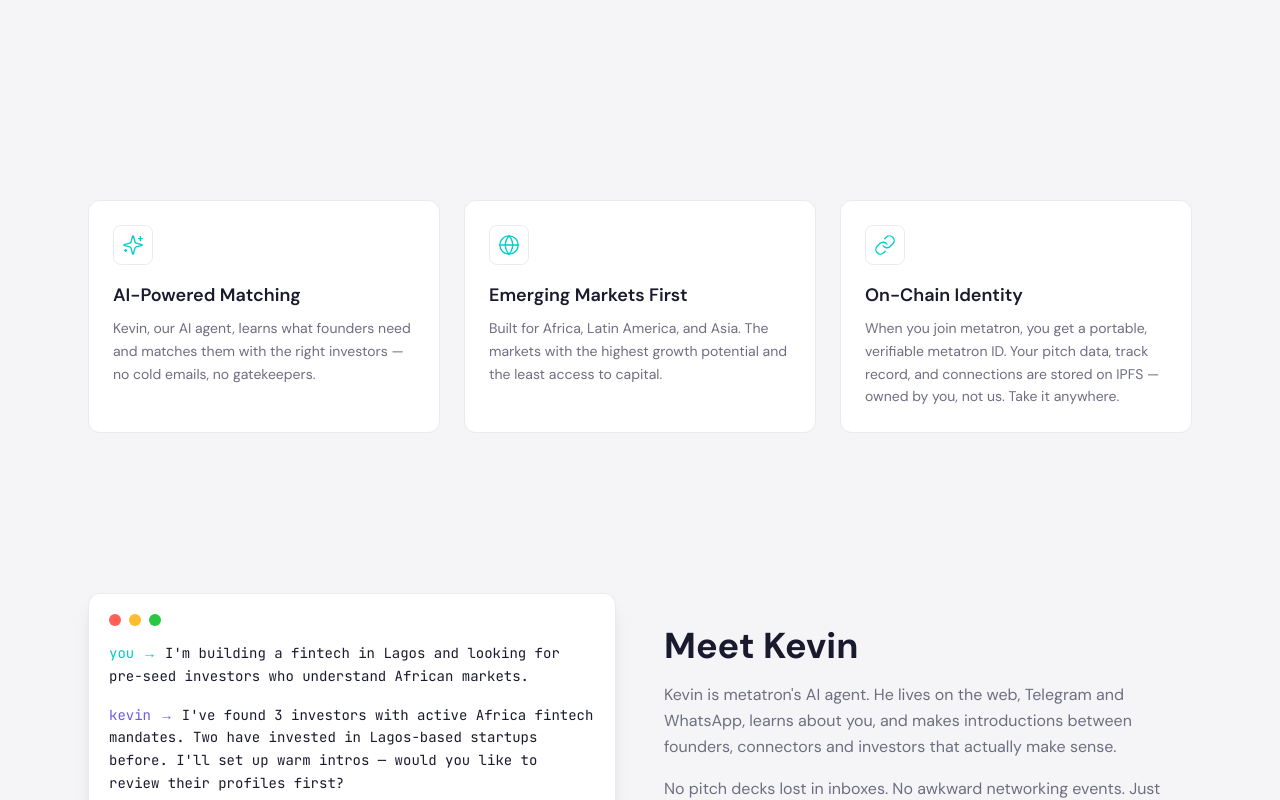
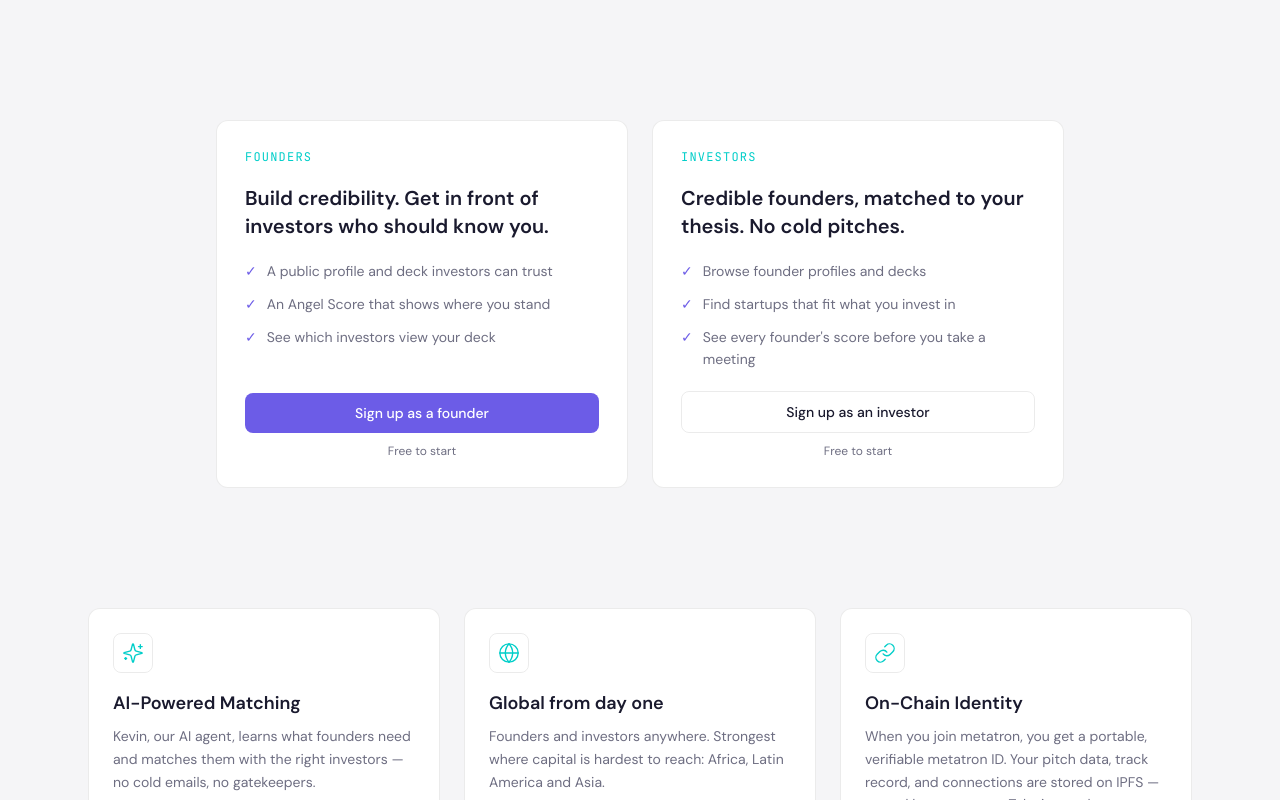
Before and after one commit to nickallison11/metatron-landing, a Next.js app: page / in a window 1280 px wide. Shown: the part 680-1480 px from the top of the page. Built offline with nearby package versions, Linux system fonts and the light colour scheme.

Commit message:
Landing: two-sided hero, founder/investor section, investor pricing switch, role-tagged waitlist, global feature card, footer metatron AI Labs
Co-Authored-By: Claude Opus 5.5 <noreply@anthropic.com>

```diff
--- a/app/layout.tsx
+++ b/app/layout.tsx
@@ -20,7 +20,7 @@ export const metadata: Metadata = {
   title:
     "metatron — Eliminating information asymmetry between founders and capital — globally",
   description:
-    "Build credibility. Get seen. Show investors who you are and what you've built, and get in front of the ones who should know.",
+    "Credibility, both ways. Founders show who they are and what they've built. Investors find credible founders matched to their thesis.",
   icons: {
     icon: "/favicon-icon.png",
     shortcut: "/favicon-icon.png",
--- a/app/page.tsx
+++ b/app/page.tsx
@@ -104,6 +104,8 @@ function EcosystemBrandLogo({
 
 export default function Home() {
   const [billing, setBilling] = useState<"monthly" | "annual">("monthly");
+  const [planRole, setPlanRole] = useState<"founder" | "investor">("founder");
+  const roleLabel = planRole === "founder" ? "Founder" : "Investor";
   const [waitlistName, setWaitlistName] = useState("");
   const [waitlistStartup, setWaitlistStartup] = useState("");
   const [waitlistEmail, setWaitlistEmail] = useState("");
@@ -123,6 +125,7 @@ export default function Home() {
           name: waitlistName,
           startup_name: waitlistStartup,
           email: waitlistEmail,
+          tier: `${roleLabel} Basic / Pro`,
         }),
       });
       if (!res.ok) throw new Error("Request failed");
@@ -282,25 +285,100 @@ export default function Home() {
               <span className="absolute inline-flex h-full w-full animate-ping rounded-full bg-[var(--accent)] opacity-75" />
               <span className="relative inline-flex h-2 w-2 rounded-full bg-[var(--accent)]" />
             </span>
-            Build credibility. Get seen.
+            Credibility, both ways.
           </div>
           <h1 className="max-w-4xl text-4xl font-bold leading-tight tracking-tight text-[var(--text)] sm:text-5xl md:text-6xl">
             Eliminating information asymmetry between founders and capital —
             globally
           </h1>
           <p className="mt-6 max-w-2xl text-lg leading-relaxed text-[var(--text-muted)] sm:text-xl">
-            Show investors who you are and what you&apos;ve built, and get in
-            front of the ones who should know.
+            Founders show who they are and what they&apos;ve built. Investors
+            find credible founders matched to their thesis.
           </p>
           <div className="mt-10 flex justify-center">
             <a
-              href={PLATFORM}
-              target="_blank"
-              rel="noopener noreferrer"
+              href="#roles"
               className="inline-flex min-w-[200px] justify-center rounded-lg bg-[var(--accent)] px-8 py-3 font-medium text-white transition hover:bg-[var(--accent-hover)]"
             >
               Get started here
             </a>
+          </div>
+        </section>
+
+        {/* Who it's for */}
+        <section
+          id="roles"
+          className="mx-auto max-w-4xl scroll-mt-24 px-4 pb-10 sm:px-6"
+        >
+          <div className="grid gap-6 md:grid-cols-2">
+            {[
+              {
+                role: "Founders",
+                title:
+                  "Build credibility. Get in front of investors who should know you.",
+                points: [
+                  "A public profile and deck investors can trust",
+                  "An Angel Score that shows where you stand",
+                  "See which investors view your deck",
+                ],
+                cta: "Sign up as a founder",
+                href: `${PLATFORM}/auth/signup?role=founder`,
+                primary: true,
+              },
+              {
+                role: "Investors",
+                title:
+                  "Credible founders, matched to your thesis. No cold pitches.",
+                points: [
+                  "Browse founder profiles and decks",
+                  "Find startups that fit what you invest in",
+                  "See every founder's score before you take a meeting",
+                ],
+                cta: "Sign up as an investor",
+                href: `${PLATFORM}/auth/signup?role=investor`,
+                primary: false,
+              },
+            ].map((card) => (
+              <div
+                key={card.role}
+                className="flex flex-col gap-5 rounded-[var(--radius)] border border-[var(--border)] bg-[var(--bg-card)] p-7"
+              >
+                <p
+                  className="text-xs uppercase tracking-widest text-[var(--accent-teal)]"
+                  style={{ fontFamily: "var(--font-jetbrains-mono), monospace" }}
+                >
+                  {card.role}
+                </p>
+                <h3 className="text-xl font-semibold leading-snug text-[var(--text)]">
+                  {card.title}
+                </h3>
+                <ul className="flex-1 space-y-2.5 text-sm leading-relaxed text-[var(--text-muted)]">
+                  {card.points.map((p) => (
+                    <li key={p} className="flex gap-2.5">
+                      <span className="shrink-0 text-[var(--accent)]" aria-hidden>
+                        ✓
+                      </span>
+                      {p}
+                    </li>
+                  ))}
+                </ul>
+                <div className="flex flex-col gap-2.5 text-center text-xs text-[var(--text-muted)]">
+                  <a
+                    href={card.href}
+                    target="_blank"
+                    rel="noopener noreferrer"
+                    className={
+                      card.primary
+                        ? "inline-flex justify-center rounded-lg bg-[var(--accent)] px-4 py-2.5 text-sm font-medium text-white transition hover:bg-[var(--accent-hover)]"
+                        : "inline-flex justify-center rounded-lg border border-[var(--border)] px-4 py-2.5 text-sm font-medium text-[var(--text)] transition hover:border-[var(--accent)]"
+                    }
+                  >
+                    {card.cta}
+                  </a>
+                  Free to start
+                </div>
+              </div>
+            ))}
           </div>
         </section>
 
@@ -349,8 +427,8 @@ export default function Home() {
                     <path d="M12 2a15.3 15.3 0 0 1 4 10 15.3 15.3 0 0 1-4 10 15.3 15.3 0 0 1-4-10 15.3 15.3 0 0 1 4-10z" />
                   </svg>
                 ),
-                title: "Emerging Markets First",
-                body: "Built for Africa, Latin America, and Asia. The markets with the highest growth potential and the least access to capital.",
+                title: "Global from day one",
+                body: "Founders and investors anywhere. Strongest where capital is hardest to reach: Africa, Latin America and Asia.",
               },
               {
                 icon: (
@@ -550,7 +628,24 @@ export default function Home() {
             <p className="mt-3 text-[var(--text-muted)]">
               Start free. Upgrade when you&apos;re ready.
             </p>
-            <div className="mt-8 inline-flex rounded-lg border border-[var(--border)] bg-[var(--bg-card)] p-1">
+            <div className="mt-8 flex flex-wrap justify-center gap-3">
+            <div className="inline-flex rounded-lg border border-[var(--border)] bg-[var(--bg-card)] p-1">
+              {(["founder", "investor"] as const).map((r) => (
+                <button
+                  key={r}
+                  type="button"
+                  onClick={() => setPlanRole(r)}
+                  className={`rounded-md px-5 py-2 text-sm font-medium transition ${
+                    planRole === r
+                      ? "bg-[var(--accent)] text-white"
+                      : "text-[var(--text-muted)] hover:text-[var(--text)]"
+                  }`}
+                >
+                  {r === "founder" ? "Founders" : "Investors"}
+                </button>
+              ))}
+            </div>
+            <div className="inline-flex rounded-lg border border-[var(--border)] bg-[var(--bg-card)] p-1">
               <button
                 type="button"
                 onClick={() => setBilling("monthly")}
@@ -575,20 +670,29 @@ export default function Home() {
               </button>
             </div>
             </div>
+          </div>
 
           <div className="mt-12 grid gap-6 lg:grid-cols-3">
             {/* Free */}
             <div className="flex flex-col rounded-[var(--radius)] border border-[var(--border)] bg-[var(--bg-card)] p-6">
               <h3 className="text-lg font-semibold text-[var(--text)]">Free</h3>
               <p className="mt-4 text-3xl font-bold text-[var(--text)]">$0</p>
+              {planRole === "founder" ? (
                 <ul className="mt-6 flex-1 space-y-2 text-sm text-[var(--text-muted)]">
                   <li>· Kevin AI chat (20 msg/day)</li>
                   <li>· Kevin on Telegram &amp; WhatsApp</li>
                   <li>· Founder profile + cloud deck link</li>
                   <li>· 1 investor match/week</li>
                 </ul>
+              ) : (
+                <ul className="mt-6 flex-1 space-y-2 text-sm text-[var(--text-muted)]">
+                  <li>· Browse public founder profiles</li>
+                  <li>· Short follow list</li>
+                  <li>· Kevin on Telegram &amp; WhatsApp</li>
+                </ul>
+              )}
               <a
-                href={PLATFORM}
+                href={`${PLATFORM}/auth/signup?role=${planRole}`}
                 target="_blank"
                 rel="noopener noreferrer"
                 className="mt-8 inline-flex justify-center rounded-lg bg-[var(--accent)] px-4 py-2.5 text-sm font-medium text-white transition hover:bg-[var(--accent-hover)]"
@@ -603,7 +707,7 @@ export default function Home() {
                 Coming soon
               </span>
               <h3 className="text-lg font-semibold text-[var(--text)]">
-                Founder Basic
+                {roleLabel} Basic
               </h3>
               {billing === "monthly" ? (
                 <p className="mt-4 text-3xl font-bold text-[var(--text)]">
@@ -627,6 +731,7 @@ export default function Home() {
                   ? "or $99.99/yr (save ~2 months)"
                   : "save ~2 months vs monthly"}
               </p>
+              {planRole === "founder" ? (
                 <ul className="mt-6 flex-1 space-y-2 text-sm text-[var(--text-muted)]">
                   <li>· Everything in Free</li>
                   <li>· Kevin AI chat (200 msg/day)</li>
@@ -635,6 +740,15 @@ export default function Home() {
                   <li>· Permanent IPFS deck storage</li>
                   <li>· Kevin extracts pitch data from deck</li>
                 </ul>
+              ) : (
+                <ul className="mt-6 flex-1 space-y-2 text-sm text-[var(--text-muted)]">
+                  <li>· Everything in Free</li>
+                  <li>· Full deal-flow visibility</li>
+                  <li>· Kevin match feed (unlimited)</li>
+                  <li>· Pipeline stage management</li>
+                  <li>· Investment memo generation</li>
+                </ul>
+              )}
               <button
                 type="button"
                 disabled
@@ -650,7 +764,7 @@ export default function Home() {
                 Coming soon
               </span>
               <h3 className="text-lg font-semibold text-[var(--text)]">
-                Founder Pro
+                {roleLabel} Pro
               </h3>
               {billing === "monthly" ? (
                 <p className="mt-4 text-3xl font-bold text-[var(--text)]">
@@ -672,6 +786,7 @@ export default function Home() {
               <p className="mt-1 text-xs text-[var(--text-muted)]">
                 {billing === "monthly" ? "or $199.99/yr" : "per year"}
               </p>
+              {planRole === "founder" ? (
                 <ul className="mt-6 flex-1 space-y-2 text-sm text-[var(--text-muted)]">
                   <li>· Everything in Basic</li>
                   <li>· Unlimited Kevin messages + matches</li>
@@ -681,6 +796,15 @@ export default function Home() {
                   <li>· Custom subdomain (startup.metatron.id)</li>
                   <li>· Embeddable widget</li>
                 </ul>
+              ) : (
+                <ul className="mt-6 flex-1 space-y-2 text-sm text-[var(--text-muted)]">
+                  <li>· Everything in Basic</li>
+                  <li>· Advanced portfolio analytics</li>
+                  <li>· Custom deal-flow workflows</li>
+                  <li>· White-label investor profile</li>
+                  <li>· Priority Kevin AI access</li>
+                </ul>
+              )}
               <button
                 type="button"
                 disabled
@@ -699,10 +823,10 @@ export default function Home() {
           {/* Waitlist */}
           <div className="mx-auto mt-16 max-w-lg rounded-[var(--radius)] border border-[var(--border)] bg-[var(--bg-card)] p-8 text-center">
             <h3 className="text-xl font-semibold text-[var(--text)]">
-              Be first to access Founder Basic & Pro
+              Be first to access {roleLabel} Basic & Pro
             </h3>
             <p className="mt-2 text-sm text-[var(--text-muted)]">
-              Founder Basic and Pro are coming soon. Join the waitlist and
+              {roleLabel} Basic and Pro are coming soon. Join the waitlist and
               we&apos;ll notify you when they launch.
             </p>
             {waitlistStatus === "success" ? (
@@ -722,7 +846,9 @@ export default function Home() {
                 <input
                   type="text"
                   required
-                  placeholder="Startup name"
+                  placeholder={
+                    planRole === "founder" ? "Startup name" : "Fund or firm name"
+                  }
                   value={waitlistStartup}
                   onChange={(e) => setWaitlistStartup(e.target.value)}
                   className="w-full rounded-lg border border-[var(--border)] bg-[var(--bg)] px-4 py-3 text-sm text-[var(--text)] placeholder:text-[var(--text-muted)] focus:border-[var(--accent)] focus:outline-none"
@@ -858,7 +984,7 @@ export default function Home() {
         <div className="mx-auto flex max-w-6xl items-center justify-center gap-3">
           {/* eslint-disable-next-line @next/next/no-img-element -- small footer logo, matches the platform footer */}
           <img src="/metatron-logo.png" alt="metatron" className="h-[28px] w-auto opacity-70" />
-          <p className="text-[12px] text-[var(--text-muted)]">© 2026 metatron</p>
+          <p className="text-[12px] text-[var(--text-muted)]">© 2026 metatron AI Labs</p>
         </div>
         <div className="mt-3 flex flex-wrap items-center justify-center gap-x-4 gap-y-2 text-[12px] text-[var(--text-muted)]">
           <a href="/terms" className="hover:text-[var(--text)]">
```
Lines whose indentation alone changed are shown as unchanged.
